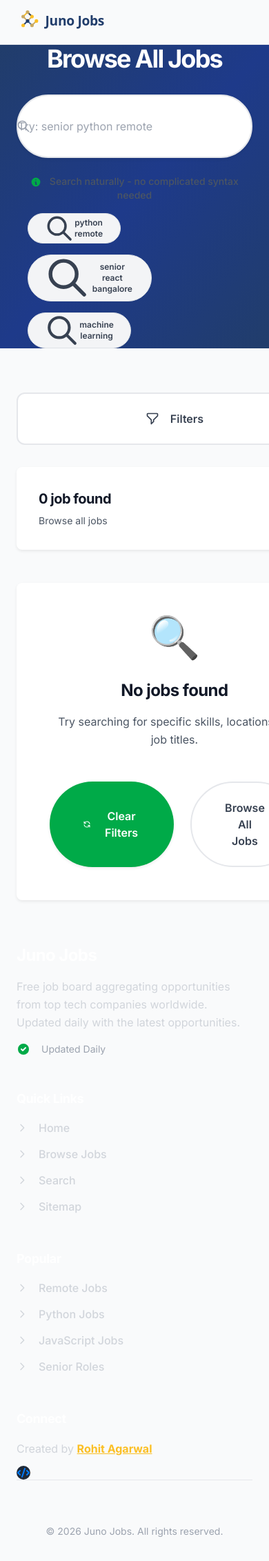
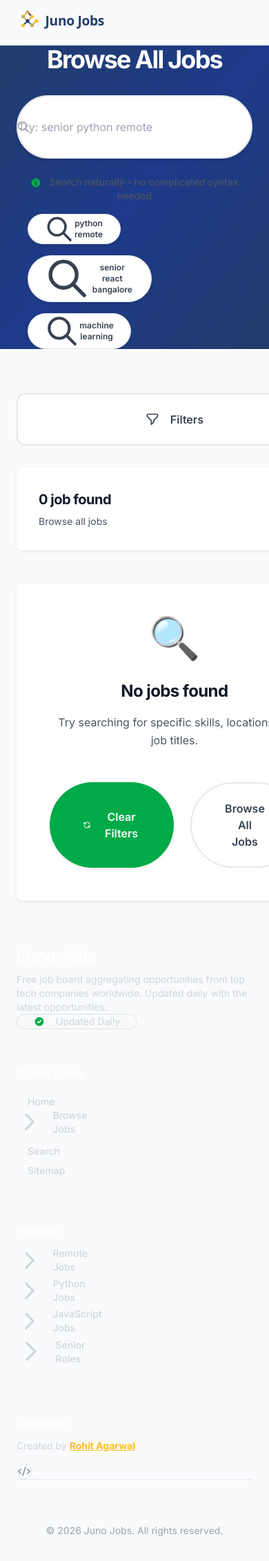
Before and after one commit to RohitAg13/JunoJobs, a Django app: template rss/templates/rss/search.html in a window 390 px wide; the page is wider, and only the part inside the window is pictured. Shown: the top 2263 px of that part at 69% size. Run offline with Django 3.2, Linux system fonts and the light colour scheme; the template is opened without the code that fills it, so the values that code supplies are empty; some libraries are stand-ins or nearby versions.

Commit message:
feat: Implement UI improvements and critical bug fix
- Fix: Handle missing source attribute in postproc to prevent 500 errors
- Feat: Enhanced mobile menu with smooth animations
- Feat: Improved job card design with better hover effects
- Feat: Enhanced search input with animated focus states
- Feat: Upgraded homepage statistics with glassmorphic design
- Feat: Reorganized footer with better spacing and hover states
- Feat: Standardized typography and spacing across all pages

Co-Authored-By: Claude Sonnet 4.5 <noreply@anthropic.com>

```diff
--- a/rss/postproc.py
+++ b/rss/postproc.py
@@ -14,7 +14,8 @@ postproc_dict = {
 
 
 def postproc(doc):
-    if doc.source in postproc_dict:
-        postproc_dict[doc.source](doc)
+    source = getattr(doc, 'source', None)
+    if source and source in postproc_dict:
+        postproc_dict[source](doc)
     # else:
     #     default_postproc(doc)
--- a/rss/templates/rss/base.html
+++ b/rss/templates/rss/base.html
@@ -36,29 +36,34 @@
               {% include "rss/nav.html" %}
             </nav>
 
-            <!-- Mobile Menu Button -->
-            <button id="mobile-menu-btn" class="md:hidden p-2 rounded-lg hover:bg-gray-100 transition-colors"
+            <!-- Mobile Menu Button with Animation -->
+            <button id="mobile-menu-btn" class="md:hidden p-2 rounded-lg hover:bg-gray-100 transition-colors relative"
                     aria-label="Open mobile menu"
                     aria-expanded="false"
                     aria-controls="mobile-menu">
-              <svg class="w-6 h-6 text-gray-700" fill="none" stroke="currentColor" viewBox="0 0 24 24" aria-hidden="true">
-                <path stroke-linecap="round" stroke-linejoin="round" stroke-width="2" d="M4 6h16M4 12h16M4 18h16" />
-              </svg>
+              <span class="sr-only">Toggle menu</span>
+              <div class="w-6 h-5 relative flex flex-col justify-between">
+                <span id="menu-line-1" class="w-full h-0.5 bg-gray-700 rounded transition-all duration-300 origin-center"></span>
+                <span id="menu-line-2" class="w-full h-0.5 bg-gray-700 rounded transition-all duration-300"></span>
+                <span id="menu-line-3" class="w-full h-0.5 bg-gray-700 rounded transition-all duration-300 origin-center"></span>
+              </div>
             </button>
           </div>
         </div>
       </div>
 
-      <!-- Mobile Menu -->
-      <nav id="mobile-menu" class="md:hidden hidden bg-white border-b border-gray-200 shadow-lg" aria-label="Mobile navigation">
+      <!-- Mobile Menu with Slide Animation -->
+      <nav id="mobile-menu" class="md:hidden overflow-hidden transition-all duration-300 ease-in-out bg-white border-b border-gray-200 shadow-lg"
+           style="max-height: 0;"
+           aria-label="Mobile navigation">
         <div class="container-custom py-4 space-y-2">
-          <a href="/" class="block px-4 py-3 rounded-lg text-gray-700 hover:bg-gray-50 hover:text-juno-green transition-all font-medium" aria-label="Go to home page">
+          <a href="/" class="block px-4 py-3 rounded-lg text-gray-700 hover:bg-gray-50 hover:text-juno-green transition-all font-medium active:scale-95" aria-label="Go to home page">
             Home
           </a>
-          <a href="/jobs/" class="block px-4 py-3 rounded-lg text-gray-700 hover:bg-gray-50 hover:text-juno-green transition-all font-medium" aria-label="Browse all jobs">
+          <a href="/jobs/" class="block px-4 py-3 rounded-lg text-gray-700 hover:bg-gray-50 hover:text-juno-green transition-all font-medium active:scale-95" aria-label="Browse all jobs">
             Browse Jobs
           </a>
-          <a href="/search/" class="block px-4 py-3 rounded-lg text-gray-700 hover:bg-gray-50 hover:text-juno-green transition-all font-medium" aria-label="Search for jobs">
+          <a href="/search/" class="block px-4 py-3 rounded-lg text-gray-700 hover:bg-gray-50 hover:text-juno-green transition-all font-medium active:scale-95" aria-label="Search for jobs">
             Search
           </a>
         </div>
@@ -66,16 +71,33 @@
     </header>
 
     <script>
-      // Mobile menu toggle
+      // Mobile menu toggle with smooth animations
       const mobileMenuBtn = document.getElementById('mobile-menu-btn');
       const mobileMenu = document.getElementById('mobile-menu');
+      const menuLine1 = document.getElementById('menu-line-1');
+      const menuLine2 = document.getElementById('menu-line-2');
+      const menuLine3 = document.getElementById('menu-line-3');
 
       if (mobileMenuBtn && mobileMenu) {
         mobileMenuBtn.addEventListener('click', () => {
           const isExpanded = mobileMenuBtn.getAttribute('aria-expanded') === 'true';
           mobileMenuBtn.setAttribute('aria-expanded', !isExpanded);
           mobileMenuBtn.setAttribute('aria-label', isExpanded ? 'Open mobile menu' : 'Close mobile menu');
-          mobileMenu.classList.toggle('hidden');
+
+          // Animate menu
+          if (!isExpanded) {
+            mobileMenu.style.maxHeight = mobileMenu.scrollHeight + 'px';
+            // Animate hamburger to X
+            menuLine1.style.transform = 'rotate(45deg) translateY(8px)';
+            menuLine2.style.opacity = '0';
+            menuLine3.style.transform = 'rotate(-45deg) translateY(-8px)';
+          } else {
+            mobileMenu.style.maxHeight = '0';
+            // Animate X to hamburger
+            menuLine1.style.transform = 'rotate(0) translateY(0)';
+            menuLine2.style.opacity = '1';
+            menuLine3.style.transform = 'rotate(0) translateY(0)';
+          }
         });
       }
 
--- a/rss/templates/rss/footer.html
+++ b/rss/templates/rss/footer.html
@@ -7,17 +7,17 @@
 
   <div class="container-custom relative z-10">
     <!-- Main Footer Content -->
-    <div class="py-16 grid md:grid-cols-2 lg:grid-cols-4 gap-12">
+    <div class="py-16 grid md:grid-cols-2 lg:grid-cols-4 gap-12 lg:gap-16">
       <!-- About -->
-      <div class="space-y-4">
-        <h3 class="text-2xl font-bold bg-gradient-to-r from-juno-amber to-yellow-300 bg-clip-text text-transparent">
+      <div class="space-y-5">
+        <h3 class="text-2xl font-bold bg-gradient-to-r from-juno-amber to-yellow-300 bg-clip-text text-transparent mb-1">
           Juno Jobs
         </h3>
-        <p class="text-gray-300 leading-relaxed">
+        <p class="text-gray-300 leading-relaxed text-sm">
           Free job board aggregating opportunities from top tech companies worldwide. Updated daily with the latest opportunities.
         </p>
-        <div class="flex items-center gap-2 text-sm text-gray-400">
-          <svg class="w-5 h-5 text-juno-green" fill="currentColor" viewBox="0 0 20 20">
+        <div class="inline-flex items-center gap-2 px-3 py-1.5 bg-juno-green/10 rounded-full text-sm text-gray-300 border border-juno-green/20">
+          <svg class="w-4 h-4 text-juno-green" fill="currentColor" viewBox="0 0 20 20">
             <path fill-rule="evenodd" d="M10 18a8 8 0 100-16 8 8 0 000 16zm3.707-9.293a1 1 0 00-1.414-1.414L9 10.586 7.707 9.293a1 1 0 00-1.414 1.414l2 2a1 1 0 001.414 0l4-4z" clip-rule="evenodd" />
           </svg>
           Updated Daily
@@ -25,36 +25,36 @@
       </div>
 
       <!-- Quick Links -->
-      <div class="space-y-4">
-        <h3 class="text-lg font-bold text-white">Quick Links</h3>
-        <ul class="space-y-3">
+      <div class="space-y-5">
+        <h3 class="text-lg font-bold text-white mb-1">Quick Links</h3>
+        <ul class="space-y-3.5">
           <li>
-            <a href="/" class="group inline-flex items-center text-gray-300 hover:text-juno-green transition-colors">
-              <svg class="w-4 h-4 mr-2 group-hover:translate-x-1 transition-transform" fill="none" stroke="currentColor" viewBox="0 0 24 24">
+            <a href="/" class="group inline-flex items-center text-gray-300 hover:text-juno-green transition-all text-sm hover:translate-x-1">
+              <svg class="w-3.5 h-3.5 mr-2 group-hover:scale-110 transition-transform" fill="none" stroke="currentColor" viewBox="0 0 24 24">
                 <path stroke-linecap="round" stroke-linejoin="round" stroke-width="2" d="M9 5l7 7-7 7"/>
               </svg>
               Home
             </a>
           </li>
           <li>
-            <a href="/jobs/" class="group inline-flex items-center text-gray-300 hover:text-juno-green transition-colors">
-              <svg class="w-4 h-4 mr-2 group-hover:translate-x-1 transition-transform" fill="none" stroke="currentColor" viewBox="0 0 24 24">
+            <a href="/jobs/" class="group inline-flex items-center text-gray-300 hover:text-juno-green transition-all text-sm hover:translate-x-1">
+              <svg class="w-3.5 h-3.5 mr-2 group-hover:scale-110 transition-transform" fill="none" stroke="currentColor" viewBox="0 0 24 24">
                 <path stroke-linecap="round" stroke-linejoin="round" stroke-width="2" d="M9 5l7 7-7 7"/>
               </svg>
               Browse Jobs
             </a>
           </li>
           <li>
-            <a href="/search/" class="group inline-flex items-center text-gray-300 hover:text-juno-green transition-colors">
-              <svg class="w-4 h-4 mr-2 group-hover:translate-x-1 transition-transform" fill="none" stroke="currentColor" viewBox="0 0 24 24">
+            <a href="/search/" class="group inline-flex items-center text-gray-300 hover:text-juno-green transition-all text-sm hover:translate-x-1">
+              <svg class="w-3.5 h-3.5 mr-2 group-hover:scale-110 transition-transform" fill="none" stroke="currentColor" viewBox="0 0 24 24">
                 <path stroke-linecap="round" stroke-linejoin="round" stroke-width="2" d="M9 5l7 7-7 7"/>
               </svg>
               Search
             </a>
           </li>
           <li>
-            <a href="/sitemap.xml" class="group inline-flex items-center text-gray-300 hover:text-juno-green transition-colors">
-              <svg class="w-4 h-4 mr-2 group-hover:translate-x-1 transition-transform" fill="none" stroke="currentColor" viewBox="0 0 24 24">
+            <a href="/sitemap.xml" class="group inline-flex items-center text-gray-300 hover:text-juno-green transition-all text-sm hover:translate-x-1">
+              <svg class="w-3.5 h-3.5 mr-2 group-hover:scale-110 transition-transform" fill="none" stroke="currentColor" viewBox="0 0 24 24">
                 <path stroke-linecap="round" stroke-linejoin="round" stroke-width="2" d="M9 5l7 7-7 7"/>
               </svg>
               Sitemap
@@ -64,36 +64,36 @@
       </div>
 
       <!-- Popular Categories -->
-      <div class="space-y-4">
-        <h3 class="text-lg font-bold text-white">Popular</h3>
-        <ul class="space-y-3">
+      <div class="space-y-5">
+        <h3 class="text-lg font-bold text-white mb-1">Popular</h3>
+        <ul class="space-y-3.5">
           <li>
-            <a href="/search/?q=remote" class="group inline-flex items-center text-gray-300 hover:text-juno-amber transition-colors">
-              <svg class="w-4 h-4 mr-2 group-hover:translate-x-1 transition-transform" fill="none" stroke="currentColor" viewBox="0 0 24 24">
+            <a href="/search/?q=remote" class="group inline-flex items-center text-gray-300 hover:text-juno-amber transition-all text-sm hover:translate-x-1">
+              <svg class="w-3.5 h-3.5 mr-2 group-hover:scale-110 transition-transform" fill="none" stroke="currentColor" viewBox="0 0 24 24">
                 <path stroke-linecap="round" stroke-linejoin="round" stroke-width="2" d="M9 5l7 7-7 7"/>
               </svg>
               Remote Jobs
             </a>
           </li>
           <li>
-            <a href="/search/?q=python" class="group inline-flex items-center text-gray-300 hover:text-juno-amber transition-colors">
-              <svg class="w-4 h-4 mr-2 group-hover:translate-x-1 transition-transform" fill="none" stroke="currentColor" viewBox="0 0 24 24">
+            <a href="/search/?q=python" class="group inline-flex items-center text-gray-300 hover:text-juno-amber transition-all text-sm hover:translate-x-1">
+              <svg class="w-3.5 h-3.5 mr-2 group-hover:scale-110 transition-transform" fill="none" stroke="currentColor" viewBox="0 0 24 24">
                 <path stroke-linecap="round" stroke-linejoin="round" stroke-width="2" d="M9 5l7 7-7 7"/>
               </svg>
               Python Jobs
             </a>
           </li>
           <li>
-            <a href="/search/?q=javascript" class="group inline-flex items-center text-gray-300 hover:text-juno-amber transition-colors">
-              <svg class="w-4 h-4 mr-2 group-hover:translate-x-1 transition-transform" fill="none" stroke="currentColor" viewBox="0 0 24 24">
+            <a href="/search/?q=javascript" class="group inline-flex items-center text-gray-300 hover:text-juno-amber transition-all text-sm hover:translate-x-1">
+              <svg class="w-3.5 h-3.5 mr-2 group-hover:scale-110 transition-transform" fill="none" stroke="currentColor" viewBox="0 0 24 24">
                 <path stroke-linecap="round" stroke-linejoin="round" stroke-width="2" d="M9 5l7 7-7 7"/>
               </svg>
               JavaScript Jobs
             </a>
           </li>
           <li>
-            <a href="/search/?q=senior" class="group inline-flex items-center text-gray-300 hover:text-juno-amber transition-colors">
-              <svg class="w-4 h-4 mr-2 group-hover:translate-x-1 transition-transform" fill="none" stroke="currentColor" viewBox="0 0 24 24">
+            <a href="/search/?q=senior" class="group inline-flex items-center text-gray-300 hover:text-juno-amber transition-all text-sm hover:translate-x-1">
+              <svg class="w-3.5 h-3.5 mr-2 group-hover:scale-110 transition-transform" fill="none" stroke="currentColor" viewBox="0 0 24 24">
                 <path stroke-linecap="round" stroke-linejoin="round" stroke-width="2" d="M9 5l7 7-7 7"/>
               </svg>
               Senior Roles
@@ -103,15 +103,17 @@
       </div>
 
       <!-- Connect -->
-      <div class="space-y-4">
-        <h3 class="text-lg font-bold text-white">Connect</h3>
-        <div class="space-y-3">
-          <p class="text-gray-300 leading-relaxed">
-            Created by <a href="https://rohitagarwal.dev?utm_source=juno.rohitagarwal.dev" target="_blank" class="text-juno-amber font-bold hover:text-yellow-300 transition-colors underline decoration-2 underline-offset-2">Rohit Agarwal</a>
+      <div class="space-y-5">
+        <h3 class="text-lg font-bold text-white mb-1">Connect</h3>
+        <div class="space-y-4">
+          <p class="text-gray-300 leading-relaxed text-sm">
+            Created by <a href="https://rohitagarwal.dev?utm_source=juno.rohitagarwal.dev" target="_blank" class="text-juno-amber font-bold hover:text-yellow-300 transition-colors underline decoration-2 underline-offset-2 hover:underline-offset-4">Rohit Agarwal</a>
           </p>
-          <div class="flex items-center gap-2">
-            <a href="https://rohitagarwal.dev?utm_source=juno.rohitagarwal.dev" target="_blank" class="w-10 h-10 rounded-full bg-gray-800 hover:bg-juno-green flex items-center justify-center transition-all hover:scale-110">
-              <svg class="w-5 h-5" fill="currentColor" viewBox="0 0 20 20">
+          <div class="flex items-center gap-3">
+            <a href="https://rohitagarwal.dev?utm_source=juno.rohitagarwal.dev" target="_blank"
+               class="group w-11 h-11 rounded-xl bg-gray-800/50 hover:bg-juno-green flex items-center justify-center transition-all hover:scale-110 border border-gray-700 hover:border-juno-green hover:shadow-lg hover:shadow-juno-green/20"
+               aria-label="Visit Rohit Agarwal's website">
+              <svg class="w-5 h-5 text-gray-400 group-hover:text-white transition-colors" fill="currentColor" viewBox="0 0 20 20">
                 <path fill-rule="evenodd" d="M12.316 3.051a1 1 0 01.633 1.265l-4 12a1 1 0 11-1.898-.632l4-12a1 1 0 011.265-.633zM5.707 6.293a1 1 0 010 1.414L3.414 10l2.293 2.293a1 1 0 11-1.414 1.414l-3-3a1 1 0 010-1.414l3-3a1 1 0 011.414 0zm8.586 0a1 1 0 011.414 0l3 3a1 1 0 010 1.414l-3 3a1 1 0 11-1.414-1.414L16.586 10l-2.293-2.293a1 1 0 010-1.414z" clip-rule="evenodd" />
               </svg>
             </a>
--- a/rss/templates/rss/search.html
+++ b/rss/templates/rss/search.html
@@ -84,16 +84,16 @@
                 {% if hits %}
                 <div class="space-y-4">
                     {% for hit in hits %}
-                    <article class="job-card group relative bg-white rounded-xl shadow-sm hover:shadow-xl transition-all duration-300 overflow-hidden border border-gray-200 hover:border-juno-green/40">
+                    <article class="job-card group relative bg-white rounded-xl shadow-md hover:shadow-2xl transition-all duration-300 overflow-hidden border border-gray-200 hover:border-juno-green/50 hover:-translate-y-1">
                         <!-- Gradient Accent Bar -->
-                        <div class="absolute left-0 top-0 bottom-0 w-1 bg-gradient-to-b from-juno-green to-juno-amber transform scale-y-0 group-hover:scale-y-100 transition-transform duration-300 origin-top"></div>
+                        <div class="absolute left-0 top-0 bottom-0 w-1.5 bg-gradient-to-b from-juno-green via-green-500 to-juno-amber transform scale-y-0 group-hover:scale-y-100 transition-transform duration-300 origin-top"></div>
 
                         <a href="/job/{{ hit.title|slugify }}/?id={{ hit.meta.id|urlencode }}&q={{ q }}"
                            class="block p-5 md:p-6 hover:no-underline relative">
                             <div class="flex items-start gap-4">
                                 <!-- Company Icon -->
-                                <div class="shrink-0 w-12 h-12 bg-gradient-to-br from-juno-green/10 to-juno-green/5 rounded-lg flex items-center justify-center group-hover:scale-110 transition-transform duration-300 border border-juno-green/20">
-                                    <svg class="w-6 h-6 text-juno-green" fill="none" stroke="currentColor" viewBox="0 0 24 24">
+                                <div class="shrink-0 w-14 h-14 bg-gradient-to-br from-juno-green/15 to-juno-green/5 rounded-xl flex items-center justify-center group-hover:scale-110 group-hover:rotate-3 transition-all duration-300 border border-juno-green/30 shadow-sm group-hover:shadow-md">
+                                    <svg class="w-7 h-7 text-juno-green" fill="none" stroke="currentColor" viewBox="0 0 24 24">
                                         <path stroke-linecap="round" stroke-linejoin="round" stroke-width="2" d="M21 13.255A23.931 23.931 0 0112 15c-3.183 0-6.22-.62-9-1.745M16 6V4a2 2 0 00-2-2h-4a2 2 0 00-2 2v2m4 6h.01M5 20h14a2 2 0 002-2V8a2 2 0 00-2-2H5a2 2 0 00-2 2v10a2 2 0 002 2z" />
                                     </svg>
                                 </div>
@@ -101,7 +101,7 @@
                                 <!-- Content -->
                                 <div class="flex-1 min-w-0">
                                     <!-- Title -->
-                                    <h3 class="text-lg md:text-xl font-bold text-gray-900 group-hover:text-juno-green transition-colors mb-2 leading-tight">
+                                    <h3 class="text-lg md:text-xl font-bold text-gray-900 group-hover:text-juno-green transition-colors mb-2.5 leading-tight">
                                         {{ hit.title }}
                                     </h3>
 
@@ -133,8 +133,8 @@
                                     </div>
 
                                     <!-- Description -->
-                                    <p class="text-sm text-gray-600 leading-relaxed mb-3 line-clamp-2">
-                                        {{ hit.body|striptags|truncatechars:180 }}
+                                    <p class="text-sm text-gray-600 leading-relaxed mb-4 line-clamp-2">
+                                        {{ hit.body|striptags|truncatechars:200 }}
                                     </p>
 
                                     <!-- Tags -->
@@ -149,9 +149,9 @@
 
                                 <!-- Arrow Icon -->
                                 <div class="shrink-0 self-center">
-                                    <div class="w-8 h-8 rounded-full bg-gray-50 group-hover:bg-juno-green flex items-center justify-center transition-all duration-300">
-                                        <svg class="w-4 h-4 text-gray-400 group-hover:text-white group-hover:translate-x-0.5 transition-all" fill="none" stroke="currentColor" viewBox="0 0 24 24">
-                                            <path stroke-linecap="round" stroke-linejoin="round" stroke-width="2" d="M9 5l7 7-7 7"/>
+                                    <div class="w-10 h-10 rounded-full bg-gray-100 group-hover:bg-juno-green flex items-center justify-center transition-all duration-300 shadow-sm group-hover:shadow-md">
+                                        <svg class="w-5 h-5 text-gray-400 group-hover:text-white group-hover:translate-x-1 transition-all" fill="none" stroke="currentColor" viewBox="0 0 24 24">
+                                            <path stroke-linecap="round" stroke-linejoin="round" stroke-width="2.5" d="M9 5l7 7-7 7"/>
                                         </svg>
                                     </div>
                                 </div>
--- a/rss/templates/rss/search_bar.html
+++ b/rss/templates/rss/search_bar.html
@@ -1,7 +1,7 @@
 <form action="/search/" method="get" class="w-full" role="search" aria-label="Job search">
     <div class="relative">
         <!-- Search Icon -->
-        <div class="absolute left-6 top-1/2 transform -translate-y-1/2 text-gray-400 pointer-events-none">
+        <div id="search-icon" class="absolute left-6 top-1/2 transform -translate-y-1/2 text-gray-400 pointer-events-none transition-all duration-300">
             <svg class="w-5 h-5" fill="none" stroke="currentColor" viewBox="0 0 24 24">
                 <path stroke-linecap="round" stroke-linejoin="round" stroke-width="2" d="M21 21l-6-6m2-5a7 7 0 11-14 0 7 7 0 0114 0z" />
             </svg>
@@ -11,16 +11,18 @@
             type="text"
             id="q"
             name="q"
-            class="w-full pl-14 pr-32 py-4 md:py-5 text-base md:text-lg border-2 border-gray-200 rounded-full focus:outline-none focus:border-juno-green focus:ring-4 focus:ring-juno-green/10 transition-all duration-300 shadow-sm hover:shadow-md focus:shadow-lg"
+            class="w-full pl-14 pr-32 py-4 md:py-5 text-base md:text-lg border-2 border-gray-200 rounded-full focus:outline-none focus:border-juno-green focus:ring-4 focus:ring-juno-green/20 transition-all duration-300 shadow-md hover:shadow-lg focus:shadow-xl bg-white"
             placeholder="Try: senior python remote"
             aria-label="Search for jobs"
             autocomplete="off"
+            onfocus="document.getElementById('search-icon').classList.add('text-juno-green', 'scale-110')"
+            onblur="document.getElementById('search-icon').classList.remove('text-juno-green', 'scale-110')"
             {% if q %}value="{{ q }}"{% endif %}
         />
 
         <button
             type="submit"
-            class="absolute right-2 top-1/2 transform -translate-y-1/2 bg-gradient-to-r from-juno-green to-green-600 text-white px-6 md:px-8 py-2.5 md:py-3 rounded-full hover:shadow-lg hover:scale-105 transition-all duration-300 font-semibold text-sm md:text-base flex items-center gap-2"
+            class="absolute right-2 top-1/2 transform -translate-y-1/2 bg-gradient-to-r from-juno-green to-green-600 text-white px-6 md:px-8 py-2.5 md:py-3 rounded-full hover:shadow-xl hover:scale-105 active:scale-100 transition-all duration-300 font-semibold text-sm md:text-base flex items-center gap-2 hover:from-green-600 hover:to-green-700"
             aria-label="Submit search"
         >
             <span class="hidden sm:inline">Search</span>
@@ -40,21 +42,21 @@
         </p>
         <div class="flex flex-wrap gap-2">
             <button type="button" onclick="document.getElementById('q').value='python remote'; this.form.submit();"
-                    class="inline-flex items-center px-3 py-1.5 bg-gray-100 hover:bg-juno-green/10 text-gray-700 hover:text-juno-green rounded-full text-xs md:text-sm transition-all border border-transparent hover:border-juno-green/30">
+                    class="inline-flex items-center px-3 py-1.5 bg-white hover:bg-juno-green/10 text-gray-700 hover:text-juno-green rounded-full text-xs md:text-sm transition-all border border-gray-200 hover:border-juno-green/50 shadow-sm hover:shadow-md active:scale-95">
                 <svg class="w-3 h-3 mr-1.5" fill="none" stroke="currentColor" viewBox="0 0 24 24">
                     <path stroke-linecap="round" stroke-linejoin="round" stroke-width="2" d="M21 21l-6-6m2-5a7 7 0 11-14 0 7 7 0 0114 0z" />
                 </svg>
                 python remote
             </button>
             <button type="button" onclick="document.getElementById('q').value='senior react bangalore'; this.form.submit();"
-                    class="inline-flex items-center px-3 py-1.5 bg-gray-100 hover:bg-juno-green/10 text-gray-700 hover:text-juno-green rounded-full text-xs md:text-sm transition-all border border-transparent hover:border-juno-green/30">
+                    class="inline-flex items-center px-3 py-1.5 bg-white hover:bg-juno-green/10 text-gray-700 hover:text-juno-green rounded-full text-xs md:text-sm transition-all border border-gray-200 hover:border-juno-green/50 shadow-sm hover:shadow-md active:scale-95">
                 <svg class="w-3 h-3 mr-1.5" fill="none" stroke="currentColor" viewBox="0 0 24 24">
                     <path stroke-linecap="round" stroke-linejoin="round" stroke-width="2" d="M21 21l-6-6m2-5a7 7 0 11-14 0 7 7 0 0114 0z" />
                 </svg>
                 senior react bangalore
             </button>
             <button type="button" onclick="document.getElementById('q').value='machine learning'; this.form.submit();"
-                    class="inline-flex items-center px-3 py-1.5 bg-gray-100 hover:bg-juno-green/10 text-gray-700 hover:text-juno-green rounded-full text-xs md:text-sm transition-all border border-transparent hover:border-juno-green/30">
+                    class="inline-flex items-center px-3 py-1.5 bg-white hover:bg-juno-green/10 text-gray-700 hover:text-juno-green rounded-full text-xs md:text-sm transition-all border border-gray-200 hover:border-juno-green/50 shadow-sm hover:shadow-md active:scale-95">
                 <svg class="w-3 h-3 mr-1.5" fill="none" stroke="currentColor" viewBox="0 0 24 24">
                     <path stroke-linecap="round" stroke-linejoin="round" stroke-width="2" d="M21 21l-6-6m2-5a7 7 0 11-14 0 7 7 0 0114 0z" />
                 </svg>
```
Also changed, not shown: rss/templates/rss/landing.html (+28 -22 lines), rss/views.py (+8 -1 lines).
